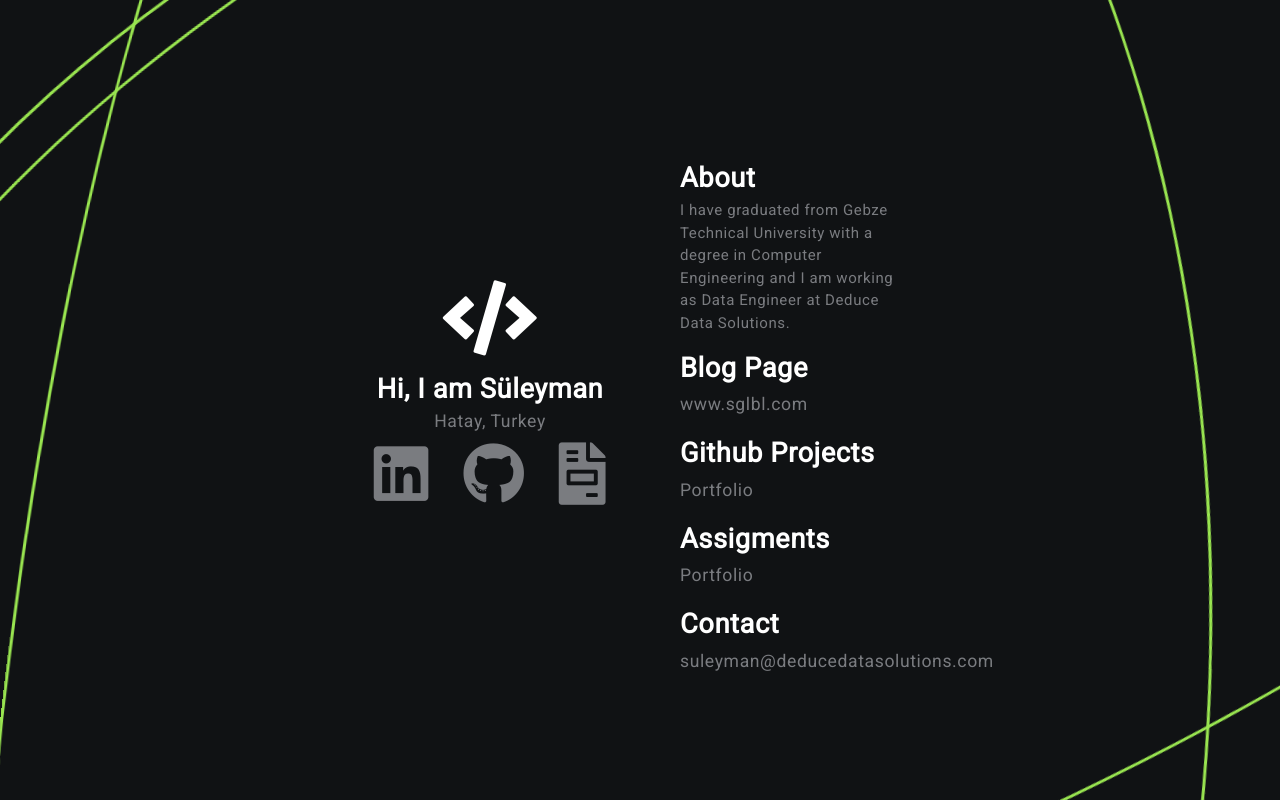
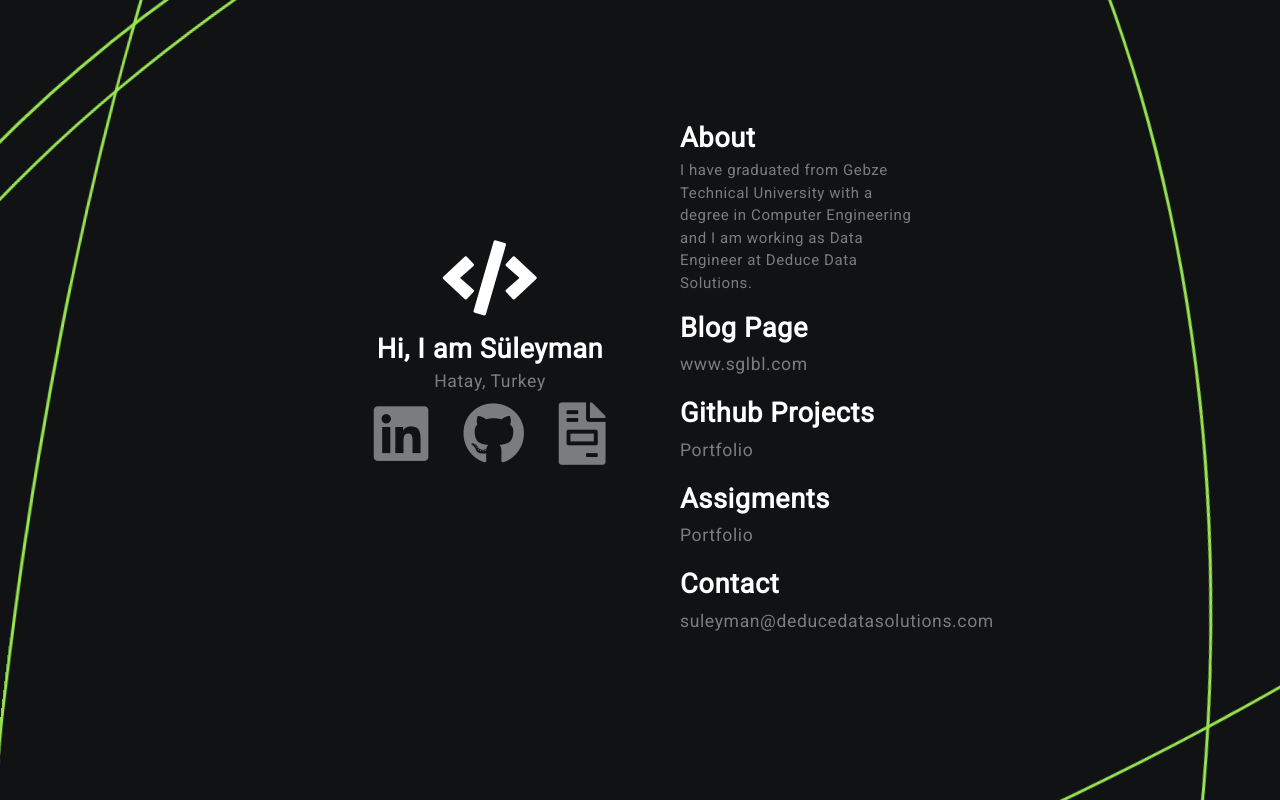
Before and after one commit to sglbl/sglbl.github.io, a PHP site: page / in a window 1280 px wide. Run offline with PHP 8.4, Linux system fonts and the light colour scheme; some libraries are stand-ins or nearby versions.

Commit message:
Update Style.css

```diff
--- a/Style.css
+++ b/Style.css
@@ -24,7 +24,7 @@ a{
 }
 /* section 1 */
 .section-1{
-    padding-top: 35vh;
+    padding-top: 30vh;
     text-align: center;
 }
 
@@ -46,8 +46,8 @@ a{
 /* section 2 */
 .section-2{
     padding-left: 5vh;
-    padding-top: 18vh;
-    width: 75%;
+    padding-top: 13vh;
+    width: 78%;
 }
 
 .section-2 h2{
```
